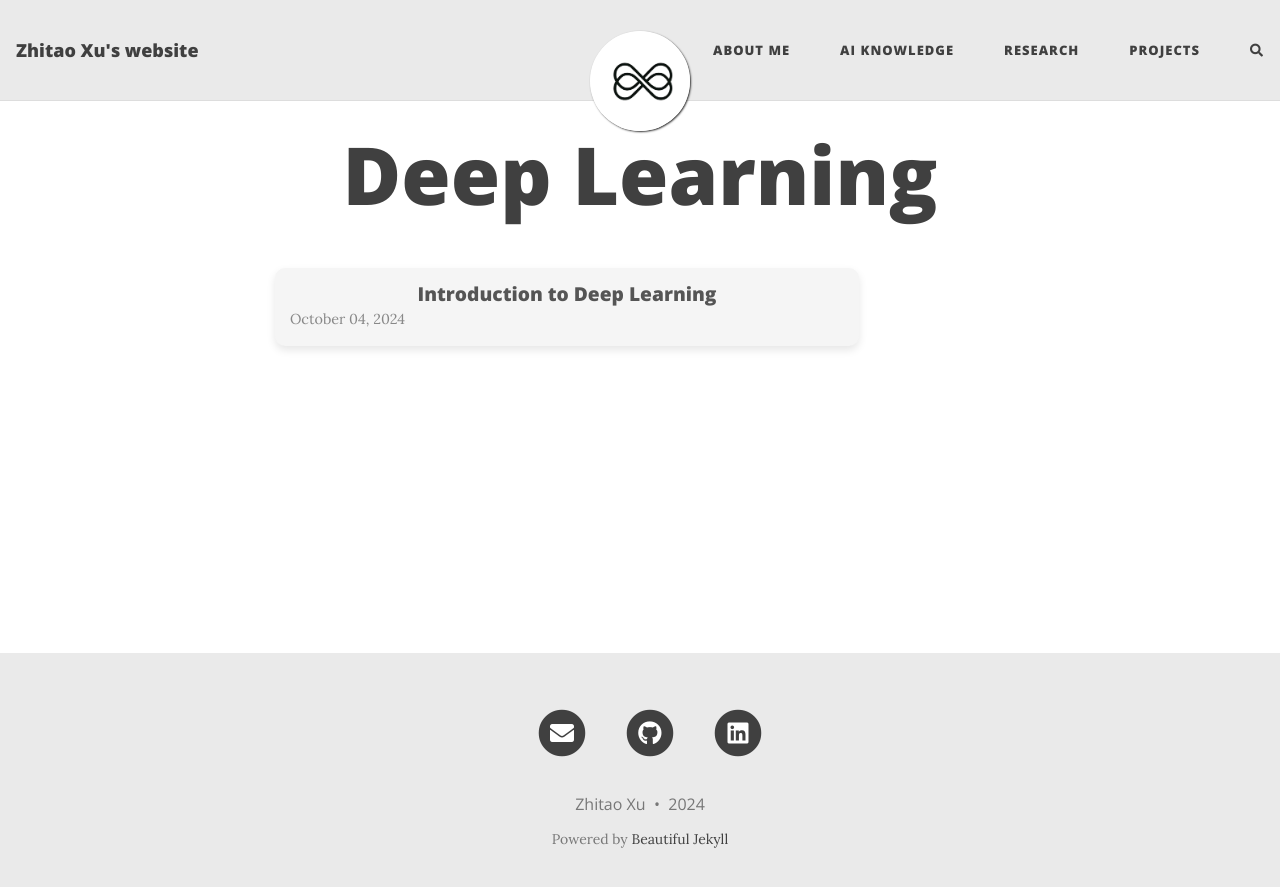
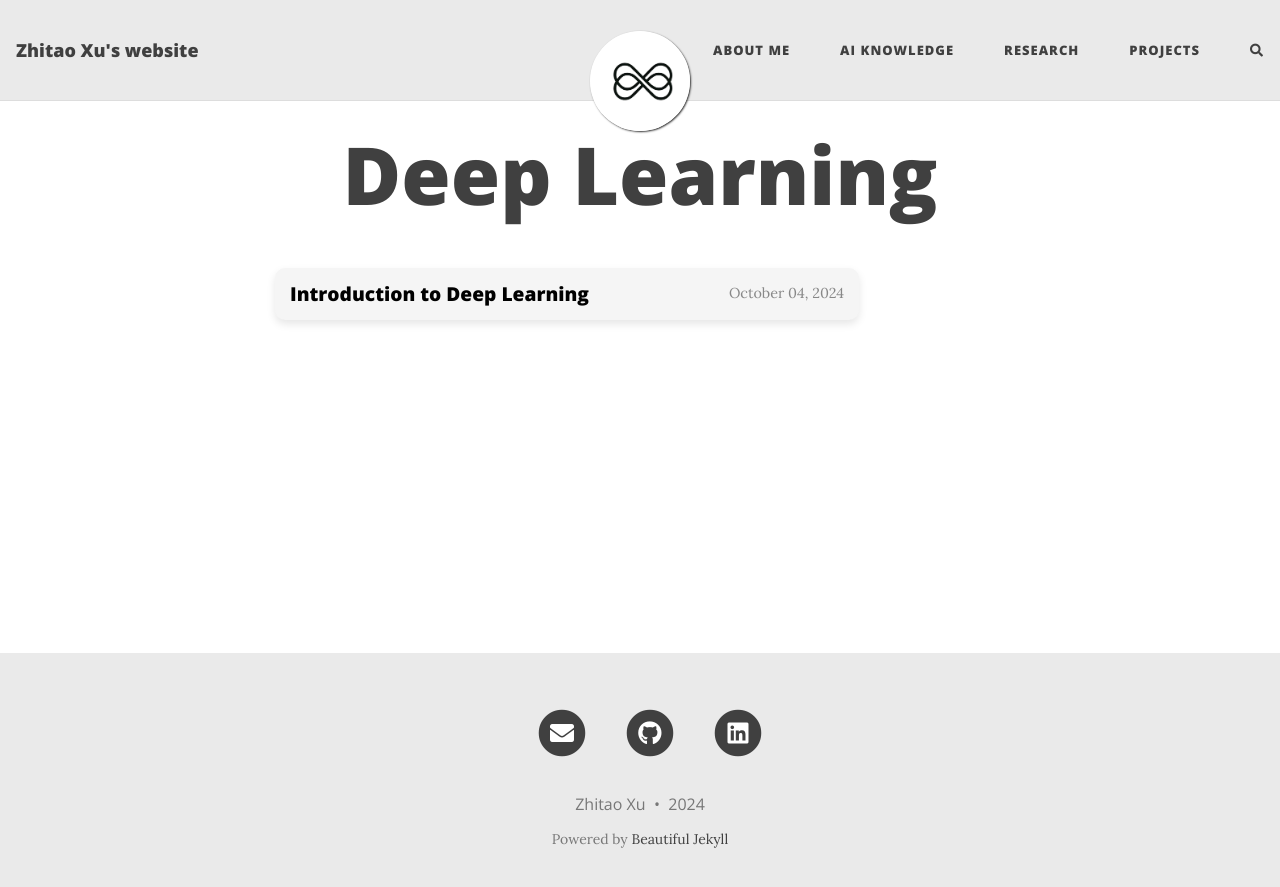
Before and after one commit to HerrXu01/herrxu01.github.io, a Jekyll site: the page built from ai-knowledge/deep-learning/index.md, in a window 1280 px wide. Shown: the top 887 px of the page. Built offline with Jekyll 4.4.1, drawn with Linux system fonts in a browser that asks for light colours; comment, search, counter and statistics services are not loaded.

Commit message:
adjust links of note cards

```diff
--- a/ai-knowledge/deep-learning/index.md
+++ b/ai-knowledge/deep-learning/index.md
@@ -6,11 +6,11 @@ title: Deep Learning
 <div class="note-cards">
   {% assign posts = site.categories.deep-learning %}
   {% for post in posts %}
-  <div class="note-card">
-    <a href="{{ post.url }}">
+  <a href="{{ post.url }}" class="note-card">
+    <div class="note-content">
       <h3>{{ post.title }}</h3>
       <span class="note-date">{{ post.date | date: "%B %d, %Y" }}</span>
-    </a>
-  </div>
+    </div>
+  </a>
   {% endfor %}
 </div>
--- a/assets/css/beautifuljekyll.css
+++ b/assets/css/beautifuljekyll.css
@@ -1367,7 +1367,9 @@ footer .social-network-links a::before {
   color: #0056b3;
 }
 
+/* Card link styling */
 .note-card {
+  display: block;
   background: #f5f5f5;
   border-radius: 10px;
   box-shadow: 0 4px 8px rgba(0, 0, 0, 0.1);
@@ -1375,31 +1377,37 @@ footer .social-network-links a::before {
   margin: 10px 0;
   width: 80%;
   text-align: left;
-  transition: background-color 0.3s; /* 添加过渡效果 */
-}
-
-.note-card a {
-  display: block; /* 让链接填充整个卡片 */
-  color: inherit; /* 使用父元素的颜色 */
-  text-decoration: none; /* 移除链接下划线 */
+  text-decoration: none;
+  color: inherit;
+  transition: background-color 0.3s;
 }
 
 .note-card:hover {
-  background-color: #007BFF; /* 鼠标悬停时改变背景颜色 */
+  background-color: #0056b3; /* Slightly darker blue */
 }
 
+/* Flexbox layout for note content */
+.note-content {
+  display: flex;
+  justify-content: space-between;
+  align-items: center;
+}
+
+/* Note title styling */
 .note-card h3 {
   margin: 0;
   font-size: 1.2rem;
-  color: #555; /* 设置标题颜色为黑色 */
+  color: #000;
 }
 
+/* Note date styling */
 .note-card .note-date {
   font-size: 0.9rem;
-  color: #888; /* 日期颜色 */
+  color: #888;
 }
 
+/* Hover effect: change text color to white */
 .note-card:hover h3,
 .note-card:hover .note-date {
-  color: #fff; /* 鼠标悬停时文字变为白色 */
+  color: #fff;
 }
```
Also changed, not shown: ai-knowledge/machine-learning/index.md (+4 -4 lines).
